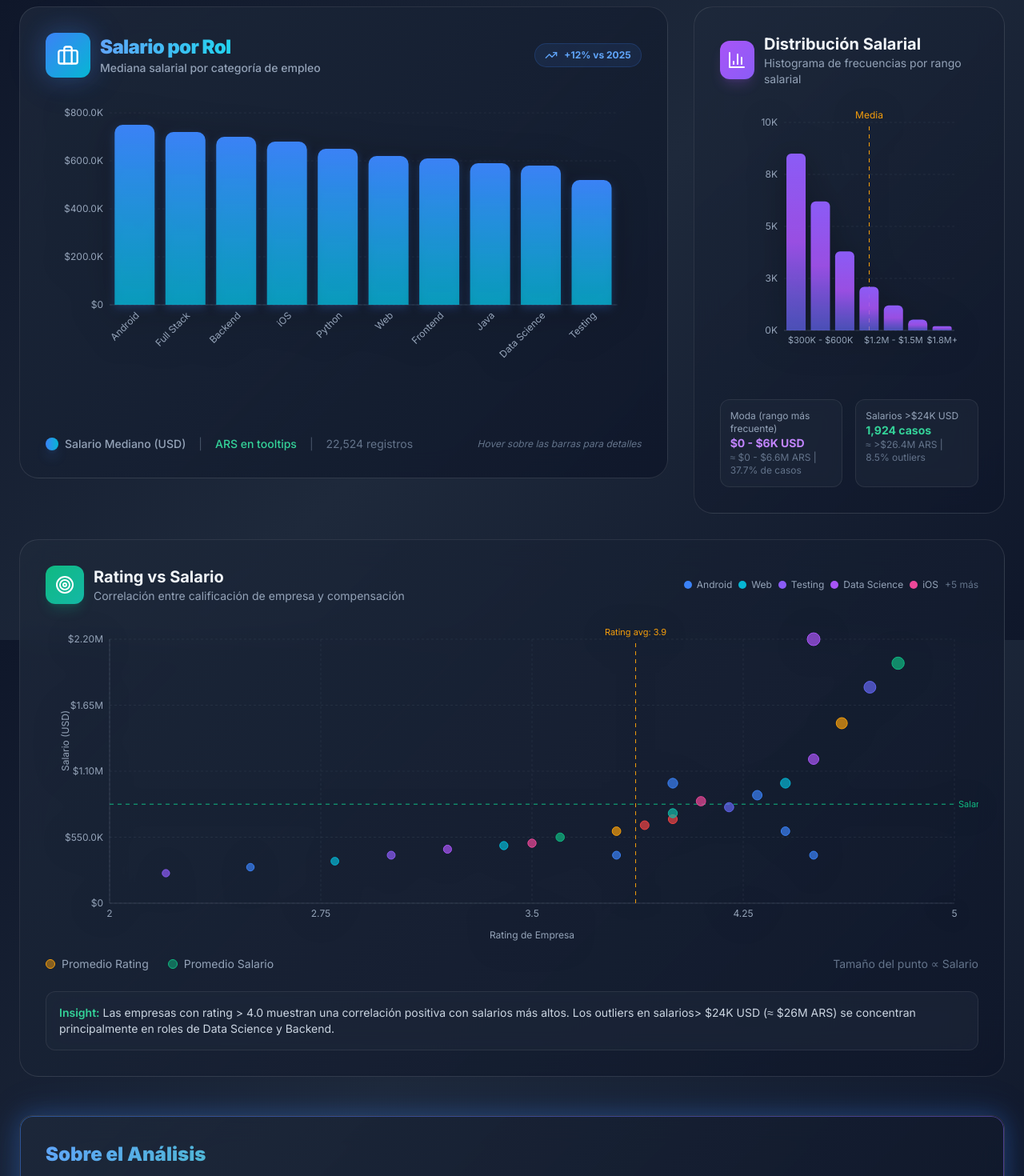
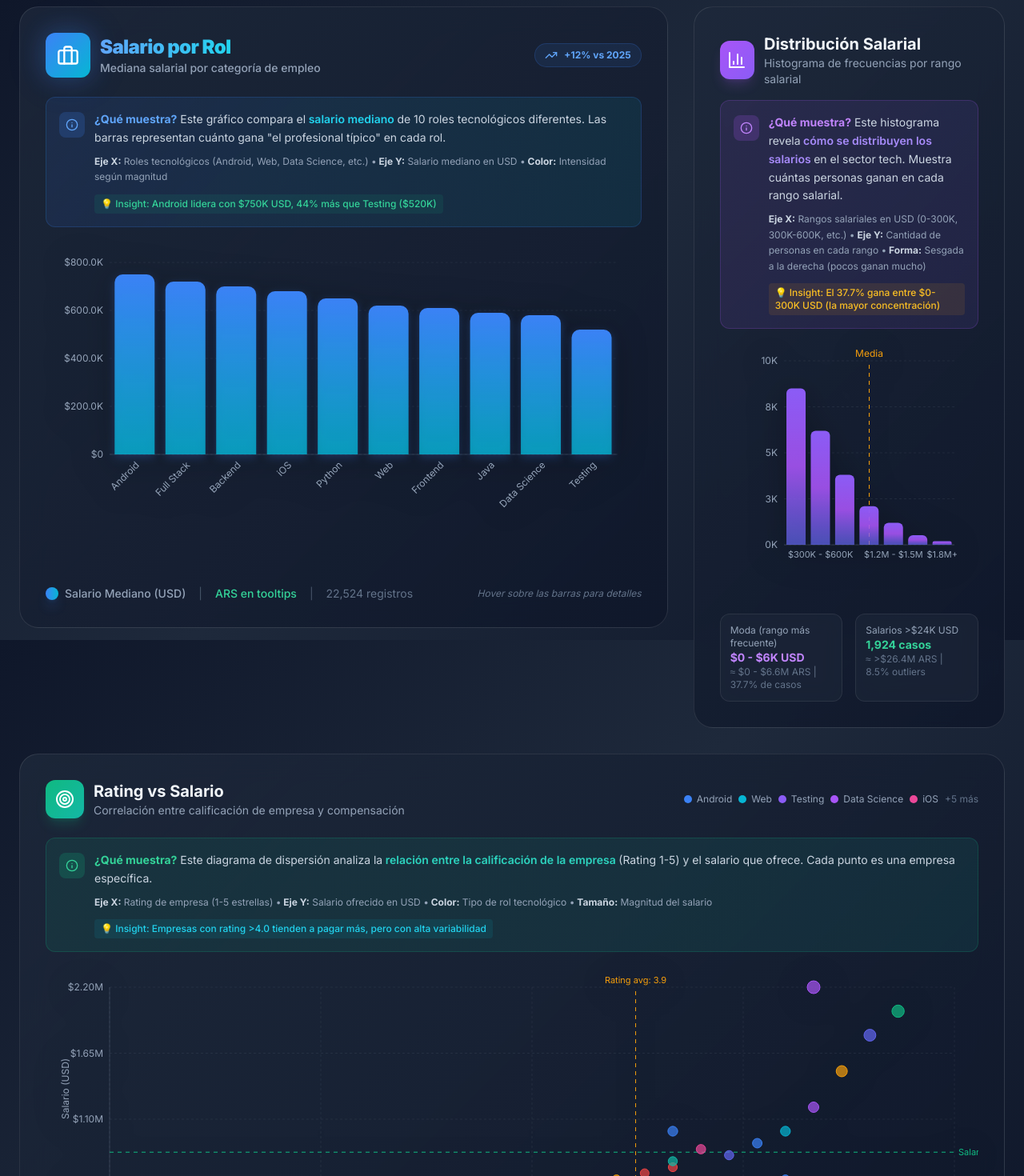
Before and after one commit to monzonfelipe0710-stack/bigdick, a React (Vite) app in the folder salary-dashboard/: page / in a window 1280 px wide. Shown: the part 800-2270 px from the top of the page at 80% size. Built offline with nearby package versions, Linux system fonts and the light colour scheme.

Commit message:
Add descriptive guide sections to all charts explaining what they show, axes, and key insights

```diff
--- a/salary-dashboard/src/components/BarChart.jsx
+++ b/salary-dashboard/src/components/BarChart.jsx
@@ -10,7 +10,7 @@ import {
   Cell,
   LabelList
 } from 'recharts';
-import { Briefcase, TrendingUp } from 'lucide-react';
+import { Briefcase, TrendingUp, Info, HelpCircle } from 'lucide-react';
 import { formatUSD, usdToArs, formatARS } from '../data/chartData';
 
 const formatSalary = (value) => {
@@ -77,6 +77,37 @@ export default function SalaryByRoleChart({ data }) {
           <span className="text-blue-400 text-xs font-bold">+12% vs 2025</span>
         </motion.div>
       </div>
+
+      {/* Descripción del gráfico */}
+      <motion.div
+        initial={{ opacity: 0, y: 10 }}
+        animate={{ opacity: 1, y: 0 }}
+        transition={{ delay: 0.6 }}
+        className="mb-6 p-4 rounded-xl bg-gradient-to-r from-blue-500/10 to-cyan-500/10 border border-blue-500/20"
+      >
+        <div className="flex items-start gap-3">
+          <div className="p-2 rounded-lg bg-blue-500/20 mt-0.5">
+            <Info className="w-4 h-4 text-blue-400" />
+          </div>
+          <div className="space-y-2">
+            <p className="text-slate-300 text-sm leading-relaxed">
+              <strong className="text-blue-400">¿Qué muestra?</strong> Este gráfico compara el
+              <span className="text-cyan-400 font-semibold"> salario mediano </span>
+              de 10 roles tecnológicos diferentes. Las barras representan cuánto gana "el profesional típico" en cada rol.
+            </p>
+            <p className="text-slate-400 text-xs leading-relaxed">
+              <strong className="text-slate-300">Eje X:</strong> Roles tecnológicos (Android, Web, Data Science, etc.) •
+              <strong className="text-slate-300"> Eje Y:</strong> Salario mediano en USD •
+              <strong className="text-slate-300"> Color:</strong> Intensidad según magnitud
+            </p>
+            <div className="flex items-center gap-2 pt-1">
+              <span className="px-2 py-1 rounded bg-emerald-500/10 text-emerald-400 text-xs font-medium">
+                💡 Insight: Android lidera con $750K USD, 44% más que Testing ($520K)
+              </span>
+            </div>
+          </div>
+        </div>
+      </motion.div>
 
       <div className="h-[400px] w-full">
         <ResponsiveContainer width="100%" height="100%">
--- a/salary-dashboard/src/components/HistogramChart.jsx
+++ b/salary-dashboard/src/components/HistogramChart.jsx
@@ -9,7 +9,7 @@ import {
   ResponsiveContainer,
   ReferenceLine
 } from 'recharts';
-import { BarChart3 } from 'lucide-react';
+import { BarChart3, Info } from 'lucide-react';
 import { usdToArs, formatARS } from '../data/chartData';
 
 const CustomTooltip = ({ active, payload, label }) => {
@@ -46,7 +46,7 @@ export default function HistogramChart({ data }) {
       transition={{ duration: 0.7, delay: 0.4, ease: [0.22, 1, 0.36, 1] }}
       className="glass-card rounded-3xl p-6 md:p-8 hover-lift"
     >
-      <div className="flex items-center gap-3 mb-6">
+      <div className="flex items-center gap-3 mb-4">
         <div className="w-12 h-12 rounded-xl bg-gradient-to-br from-purple-500 to-violet-500 flex items-center justify-center shadow-lg shadow-purple-500/20">
           <BarChart3 className="w-6 h-6 text-white" />
         </div>
@@ -56,7 +56,38 @@ export default function HistogramChart({ data }) {
         </div>
       </div>
 
-      <div className="h-[350px] w-full">
+      {/* Descripción del gráfico */}
+      <motion.div
+        initial={{ opacity: 0, y: 10 }}
+        animate={{ opacity: 1, y: 0 }}
+        transition={{ delay: 0.6 }}
+        className="mb-5 p-4 rounded-xl bg-gradient-to-r from-purple-500/10 to-violet-500/10 border border-purple-500/20"
+      >
+        <div className="flex items-start gap-3">
+          <div className="p-2 rounded-lg bg-purple-500/20 mt-0.5">
+            <Info className="w-4 h-4 text-purple-400" />
+          </div>
+          <div className="space-y-2">
+            <p className="text-slate-300 text-sm leading-relaxed">
+              <strong className="text-purple-400">¿Qué muestra?</strong> Este histograma revela
+              <span className="text-violet-400 font-semibold"> cómo se distribuyen los salarios </span>
+              en el sector tech. Muestra cuántas personas ganan en cada rango salarial.
+            </p>
+            <p className="text-slate-400 text-xs leading-relaxed">
+              <strong className="text-slate-300">Eje X:</strong> Rangos salariales en USD (0-300K, 300K-600K, etc.) •
+              <strong className="text-slate-300"> Eje Y:</strong> Cantidad de personas en cada rango •
+              <strong className="text-slate-300"> Forma:</strong> Sesgada a la derecha (pocos ganan mucho)
+            </p>
+            <div className="flex items-center gap-2 pt-1">
+              <span className="px-2 py-1 rounded bg-amber-500/10 text-amber-400 text-xs font-medium">
+                💡 Insight: El 37.7% gana entre $0-300K USD (la mayor concentración)
+              </span>
+            </div>
+          </div>
+        </div>
+      </motion.div>
+
+      <div className="h-[320px] w-full">
         <ResponsiveContainer width="100%" height="100%">
           <BarChart
             data={data}
--- a/salary-dashboard/src/components/ScatterChart.jsx
+++ b/salary-dashboard/src/components/ScatterChart.jsx
@@ -11,7 +11,7 @@ import {
   ReferenceLine,
   Legend
 } from 'recharts';
-import { Target } from 'lucide-react';
+import { Target, Info } from 'lucide-react';
 import { formatUSD, usdToArs, formatARS } from '../data/chartData';
 
 const roleColors = {
@@ -97,6 +97,38 @@ export default function ScatterPlotChart({ data }) {
           )}
         </div>
       </div>
+
+      {/* Descripción del gráfico */}
+      <motion.div
+        initial={{ opacity: 0, y: 10 }}
+        animate={{ opacity: 1, y: 0 }}
+        transition={{ delay: 0.6 }}
+        className="mb-6 p-4 rounded-xl bg-gradient-to-r from-emerald-500/10 to-teal-500/10 border border-emerald-500/20"
+      >
+        <div className="flex items-start gap-3">
+          <div className="p-2 rounded-lg bg-emerald-500/20 mt-0.5">
+            <Info className="w-4 h-4 text-emerald-400" />
+          </div>
+          <div className="space-y-2">
+            <p className="text-slate-300 text-sm leading-relaxed">
+              <strong className="text-emerald-400">¿Qué muestra?</strong> Este diagrama de dispersión analiza la
+              <span className="text-teal-400 font-semibold"> relación entre la calificación de la empresa </span>
+              (Rating 1-5) y el salario que ofrece. Cada punto es una empresa específica.
+            </p>
+            <p className="text-slate-400 text-xs leading-relaxed">
+              <strong className="text-slate-300">Eje X:</strong> Rating de empresa (1-5 estrellas) •
+              <strong className="text-slate-300"> Eje Y:</strong> Salario ofrecido en USD •
+              <strong className="text-slate-300"> Color:</strong> Tipo de rol tecnológico •
+              <strong className="text-slate-300"> Tamaño:</strong> Magnitud del salario
+            </p>
+            <div className="flex items-center gap-2 pt-1">
+              <span className="px-2 py-1 rounded bg-cyan-500/10 text-cyan-400 text-xs font-medium">
+                💡 Insight: Empresas con rating {'>'}4.0 tienden a pagar más, pero con alta variabilidad
+              </span>
+            </div>
+          </div>
+        </div>
+      </motion.div>
 
       <div className="h-[400px] w-full">
         <ResponsiveContainer width="100%" height="100%">
```
